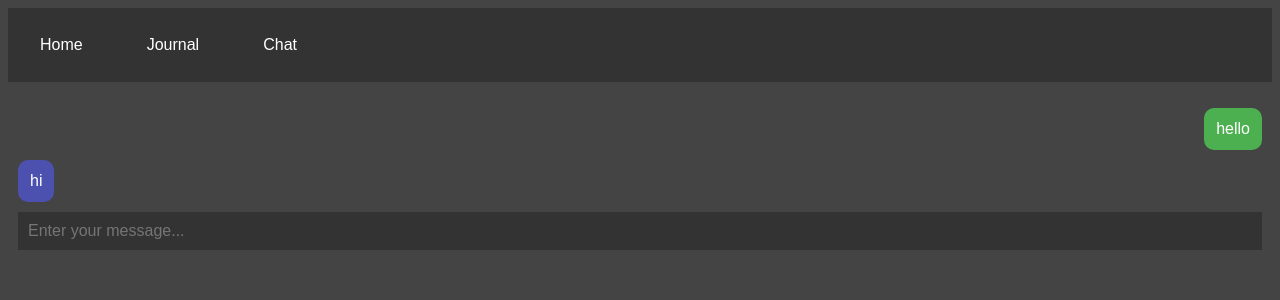
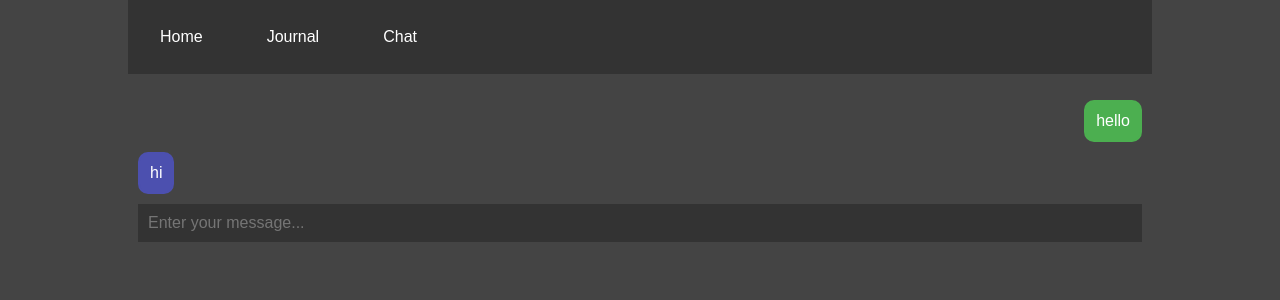
Before and after one commit to JustinMeimar/semantic-journal, a React (Create React App) app in the folder app/: page /chat in a window 1280 px wide. Shown: the top 300 px of the page. Built offline with nearby package versions, Linux system fonts and the light colour scheme.

Commit message:
pre merge

```diff
--- a/app/src/App.css
+++ b/app/src/App.css
@@ -79,6 +79,7 @@ nav a:active {
 
 .chatWindow {
   padding: 10px;
+  overflow: hidden;
 }
 
 .clientMessage {
@@ -113,6 +114,10 @@ nav a:active {
   padding: 10px;
   width: 100%;
   box-sizing: border-box;
+  display : flex;
+  align-items : center;
+  padding : 10px;
+
 }
 
 .entryHeader {
@@ -151,3 +156,9 @@ nav a:active {
   margin-bottom: 1em;
   margin-top: 0.25em;
 }
+
+body{
+  margin-left: 10%;
+  margin-right: 10%;
+  margin-top : 0 ;
+}
```
